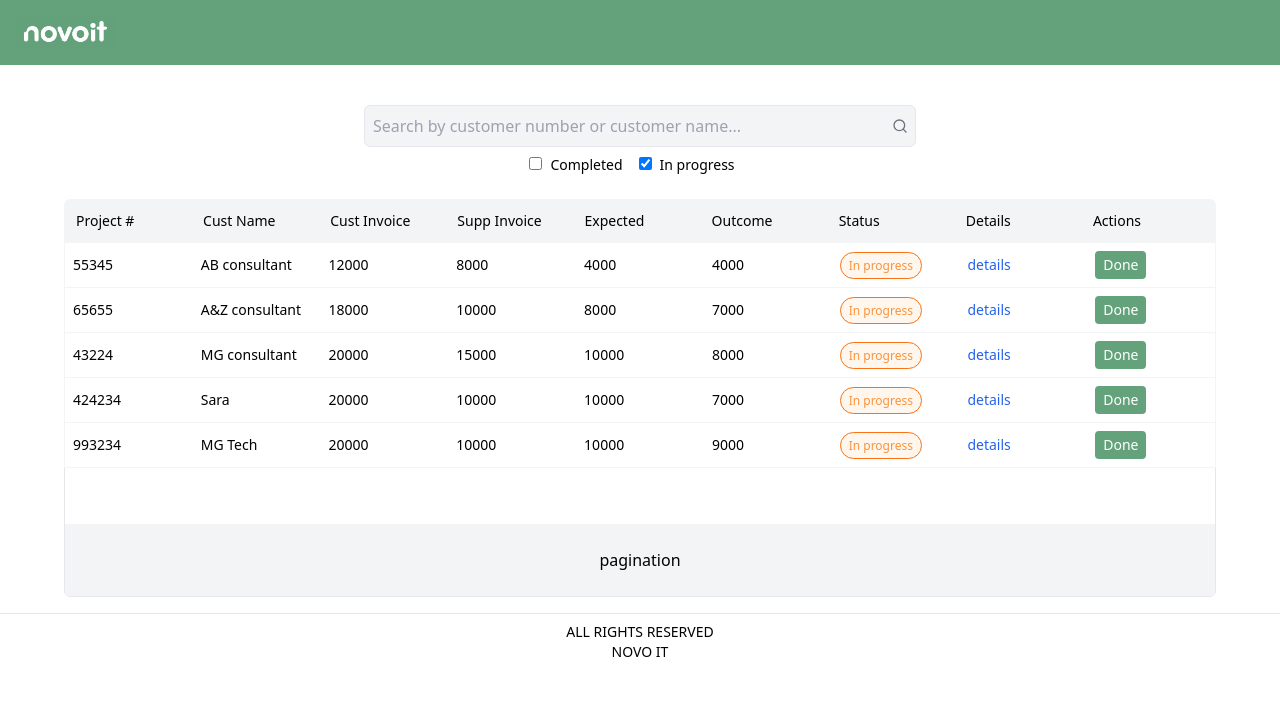
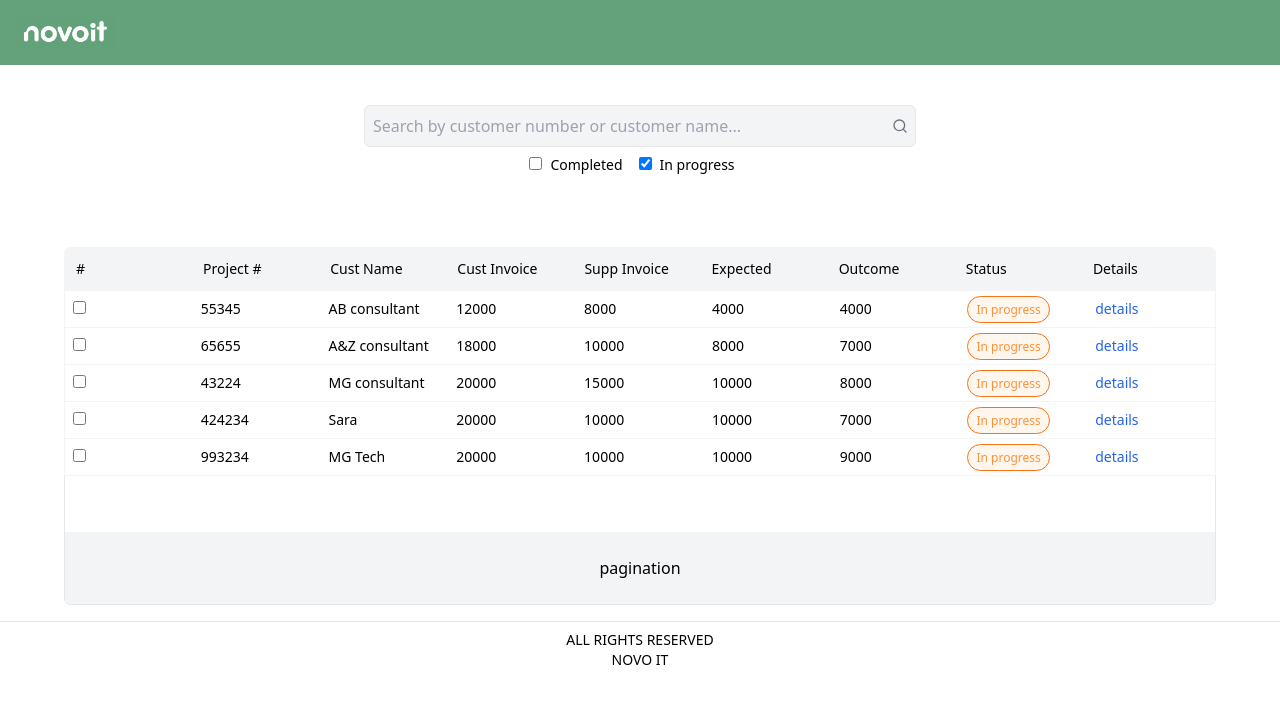
Before and after one commit to MuhammadUsmanMushtaq/project_list, a React (Vite) app: page / in a window 1280 px wide. Shown: the top 704 px of the page. Built offline with nearby package versions, Linux system fonts and the light colour scheme.

Commit message:
multi-select

```diff
--- a/src/components/Search.jsx
+++ b/src/components/Search.jsx
@@ -48,8 +48,8 @@ export const Search = ({ data, onSearchResults }) => {
   };
 
   return (
-    <div className=''>
-      <form className='rounded-md bg-white p-6  flex flex-col justify-center items-center'>
+    <div className='pb-12'>
+      <form className='rounded-md bg-white p-6  flex flex-col  items-center'>
         <div className='mb-2 flex items-center w-2/4 relative'>
           <input
             type='text'
--- a/src/pages/Projects.jsx
+++ b/src/pages/Projects.jsx
@@ -1,18 +1,54 @@
 import React, { useState } from 'react';
 import { Link } from 'react-router-dom';
 import { Search } from '../components/Search';
+import { IoMdCheckmarkCircle } from 'react-icons/io';
 
 const Projects = ({ projects }) => {
   const [filteredProjects, setFilteredProjects] = useState(projects);
+  const [selectedProjects, setSelectedProjects] = useState([]);
 
   const handleSearchResults = (results) => {
     setFilteredProjects(results);
   };
 
+  const handleCheckboxChange = (id) => {
+    if (selectedProjects.includes(id)) {
+      setSelectedProjects(
+        selectedProjects.filter((projectId) => projectId !== id)
+      );
+    } else {
+      setSelectedProjects([...selectedProjects, id]);
+    }
+  };
+
+  const handleDeleteSelected = () => {
+    setFilteredProjects(
+      filteredProjects.filter(
+        (project) => !selectedProjects.includes(project.id)
+      )
+    );
+    setSelectedProjects([]);
+  };
+
   return (
-    <div className='max-w-6xl mx-auto bg-whiteshadow-md'>
+    <div className='max-w-6xl mx-auto '>
       <Search data={projects} onSearchResults={handleSearchResults} />
+
+      {selectedProjects.length > 0 && (
+        <div className='relative  text-left'>
+          <div className='hover:bg-gray-100 absolute top-[-40px] flex items-center gap-2 px-2 py-1 border border-gray-200 rounded-md '>
+            <IoMdCheckmarkCircle size={24} className='text-[#63a27a] ' />
+            <button
+              onClick={handleDeleteSelected}
+              className='font-medium text-xs'
+            >
+              Completed
+            </button>
+          </div>
+        </div>
+      )}
       <div className='grid grid-cols-9 gap-4 bg-gray-100 font-medium p-3 rounded-t-md text-sm '>
+        <div>#</div>
         <div>Project #</div>
         <div>Cust Name</div>
         <div>Cust Invoice</div>
@@ -21,14 +57,23 @@ const Projects = ({ projects }) => {
         <div>Outcome</div>
         <div>Status</div>
         <div>Details</div>
-        <div>Actions</div>
       </div>
       {filteredProjects.length === 0 ? (
         <p className='p-4 text-center border-x '>Oops No project found</p>
       ) : (
-        filteredProjects.map((project) => (
+        filteredProjects.map((project, index) => (
           <div key={project.id} className='divide-y divide-gray-300 '>
             <div className='grid grid-cols-9 gap-4 p-2 items-center border-b border-x border-gray-100 hover:bg-gray-50 text-sm '>
+              <div>
+                <label className='mr-4'>
+                  <input
+                    type='checkbox'
+                    checked={selectedProjects.includes(project.id)}
+                    onChange={() => handleCheckboxChange(project.id)}
+                    className='mr-2'
+                  />
+                </label>
+              </div>
               <div>{project.projectNumber}</div>
               <div>{project.clientName}</div>
               <div>{project.customerInvoice}</div>
@@ -58,21 +103,14 @@ const Projects = ({ projects }) => {
                   details
                 </Link>
               </div>
-              <div>
-                {project.status === 'Completed' ? (
-                  <p className='px-2 py-1'>----</p>
-                ) : (
-                  <button className='px-2 py-1 bg-[#63a27a] text-white rounded'>
-                    Done
-                  </button>
-                )}
-              </div>
             </div>
           </div>
         ))
       )}
       <div className='border-x border-b rounded-b-md pt-8'>
-        <div className='text-center mt-6 p-6 bg-gray-100'>pagination</div>
+        <div className='text-center mt-6 p-6 rounded-b bg-gray-100'>
+          pagination
+        </div>
       </div>
     </div>
   );
```
